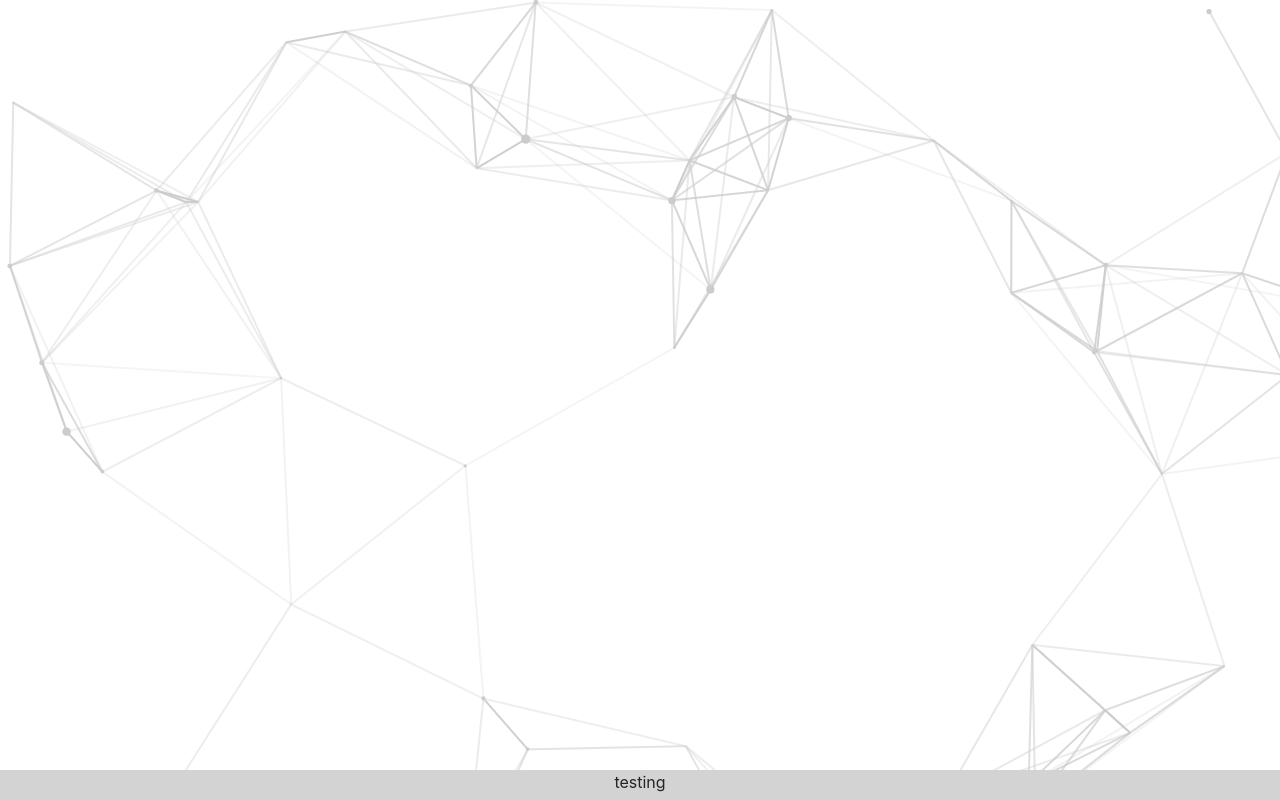
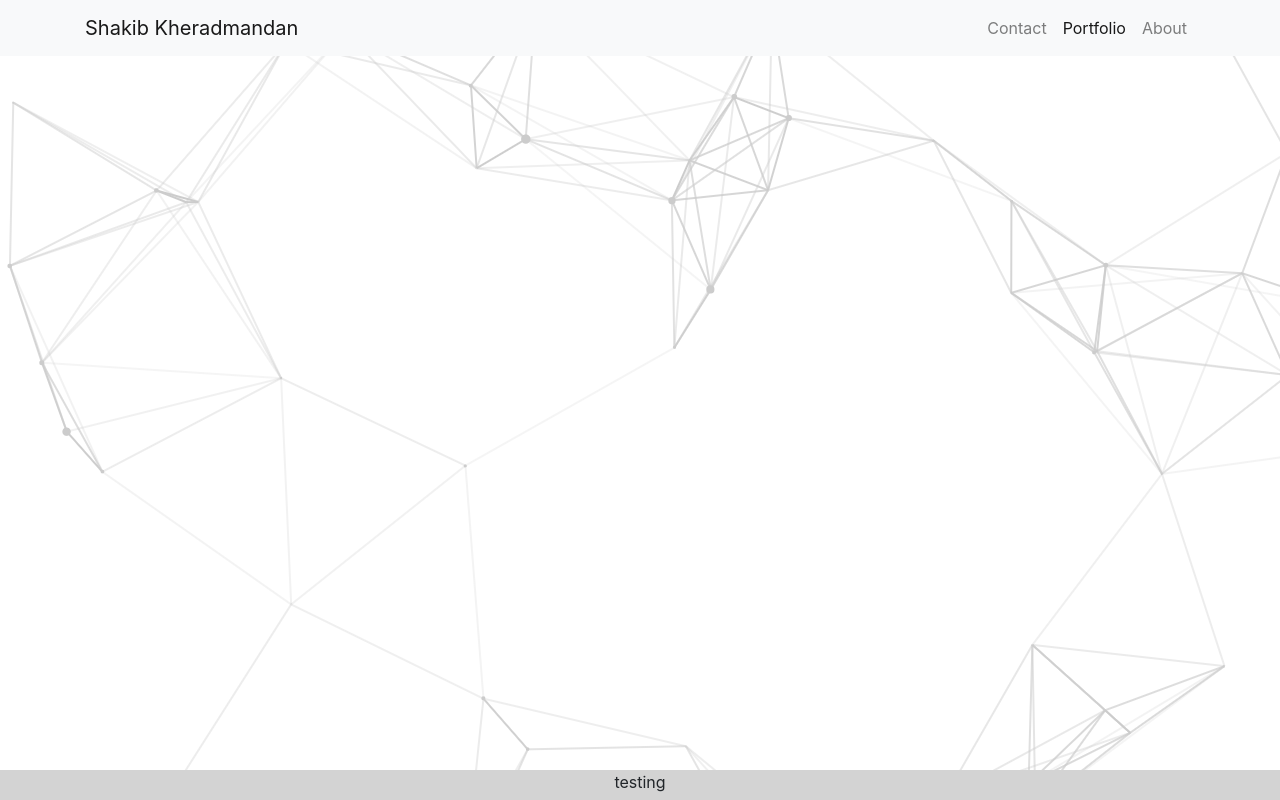
Before and after one commit to shakib19911122/HW2, a plain HTML site: page portfolio.html in a window 1280 px wide. Drawn offline with nearby package versions, Linux system fonts and the light colour scheme.

Commit message:
css update

```diff
--- a/assets/css/style.css
+++ b/assets/css/style.css
@@ -21,7 +21,3 @@ body{
     margin-right: 500px;
 
 }
-
-.aboutMe{
-
-}
--- a/portfolio.html
+++ b/portfolio.html
@@ -8,6 +8,33 @@
     <link rel="stylesheet" href="assets/css/style.css">
 </head>
 <body>
+
+      <!-- Nav Bar-->
+  <nav class="navbar navbar-expand-lg navbar-light bg-light">
+    <div class="container">
+
+      <a class="navbar-brand" href="index.html" id="logo">Shakib Kheradmandan</a>
+      <button class="navbar-toggler" type="button" data-toggle="collapse" data-target="#navbarTogglerDemo01" aria-controls="navbarTogglerDemo01" aria-expanded="false" aria-label="Toggle navigation">
+        <span class="navbar-toggler-icon"></span>
+      </button>
+
+      <div class="collapse navbar-collapse" id="navbarTogglerDemo01">
+        <ul class="navbar-nav ml-auto mt-2 mt-lg-0">
+          <li class="nav-item">
+            <a class="nav-link" href="contact.html">Contact</a> <!-- rmb to add link-->
+          </li>
+          <li class="nav-item active">
+            <a class="nav-link" href="portfolio.html">Portfolio</a> <!-- rmb to add link-->
+          </li>
+          <li class="nav-item ">
+            <a class="nav-link" href="index.html">About</a> <!-- rmb to add link about is active at the moment as we are in this page, need to do the same for other two tabs too -->
+          </li>
+        </ul>
+      </div>
+      <!-- /.navbar-collapse -->
+    </div>
+    <!-- /.container -->
+  </nav>
 
 
 
```
Also changed, not shown: index.html (+6 -6 lines).
